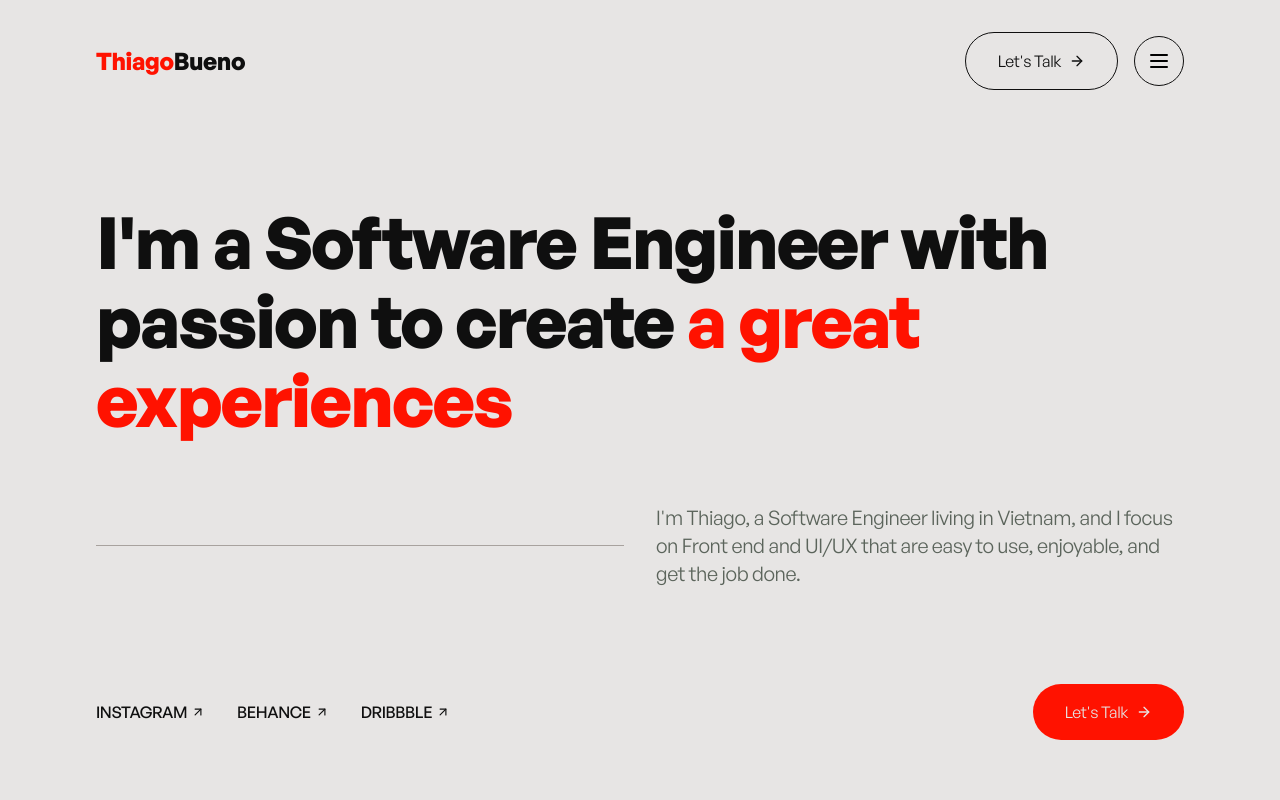
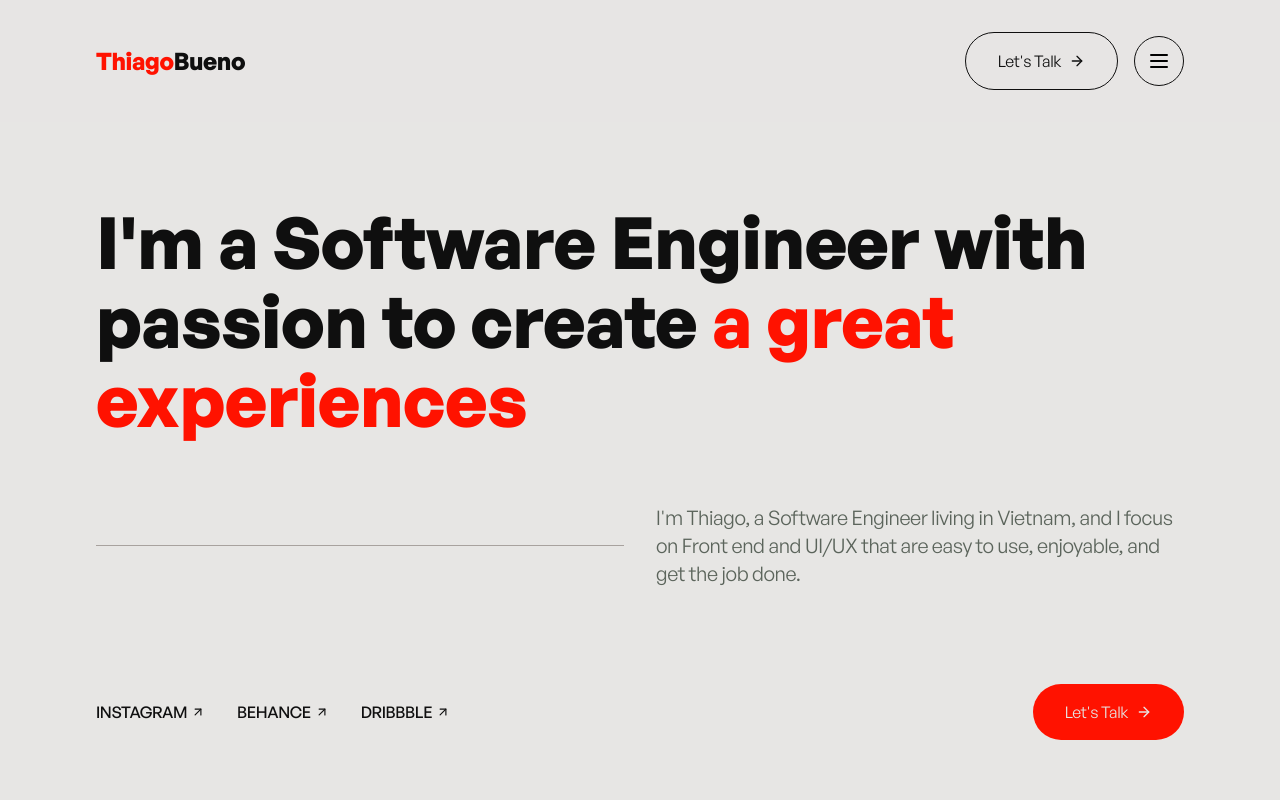
Before and after one commit to thbueno/ghosthands, a Next.js app: page / in a window 1280 px wide. Shown: the top 800 px of the page. Built offline with nearby package versions, Linux system fonts and the light colour scheme.

Commit message:
fix: correct background color and simplify font application for headings

```diff
--- a/app/globals.css
+++ b/app/globals.css
@@ -6,7 +6,7 @@
   --foreground-rgb: 0, 0, 0;
   --background-rgb: 255, 255, 255;
   --title: #0f0f0f;
-  --background: #e7e5e4;
+  --background: #e7e6e4;
   --primary: #d80e00;
   --secondary: #ff1200;
   --text: #5b645b;
@@ -119,7 +119,7 @@ body {
   h4,
   h5,
   h6 {
-    @apply tracking-tight font-general-sans;
+    @apply font-general-sans;
   }
 
   h1 {
```
